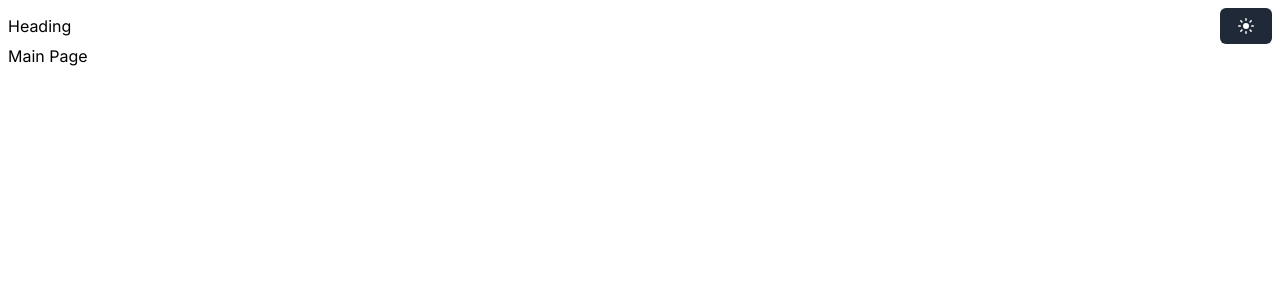
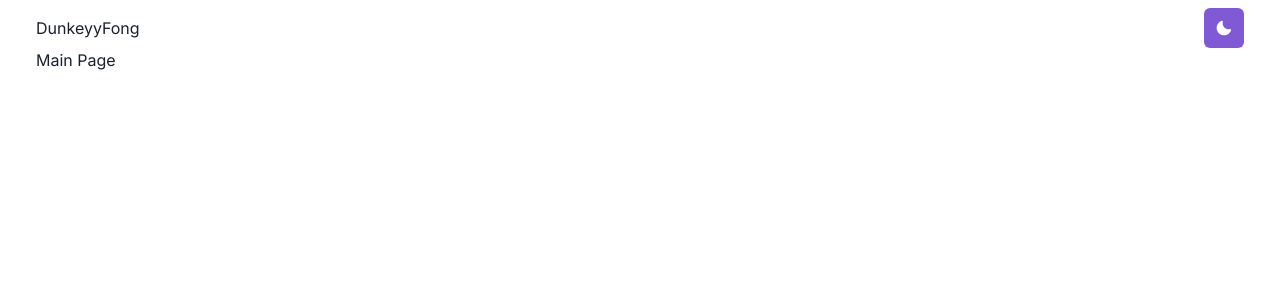
Before and after one commit to dunkeyyfong/dunkeyy-portfolio, a Next.js app: page / in a window 1280 px wide. Shown: the top 300 px of the page. Built offline with nearby package versions, Linux system fonts and the light colour scheme.

Commit message:
Delete yarn and replace pnpm, I hate yarn. And edit button toggle dark mode and animate for it

```diff
--- a/app/(main)/_components/heading.tsx
+++ b/app/(main)/_components/heading.tsx
@@ -4,8 +4,10 @@ import { ThemeSwitcher } from "@/components/theme-switcher";
 
 export const Heading = () => {
   return (
-    <div class="flex items-center justify-between">
-      Heading
+    <div className="flex items-center justify-between">
+      <div>
+        <h1>DunkeyyFong</h1>
+      </div>
       <ThemeSwitcher />
     </div>
   );
--- a/app/(main)/layout.tsx
+++ b/app/(main)/layout.tsx
@@ -1,5 +1,12 @@
+import { Heading } from "./_components/heading";
+
 const MainLayout = ({ children }: { children: React.ReactNode }) => {
-  return <div class="m-2 flex flex-col">{children}</div>;
+  return (
+    <div className="m-2 xl:min-w-[480px] xl:mx-9 mx-4">
+      <Heading />
+      {children}
+    </div>
+  );
 };
 
 export default MainLayout;
--- a/app/(main)/page.tsx
+++ b/app/(main)/page.tsx
@@ -1,12 +1,8 @@
+import { ThemeSwitcher } from "@/components/theme-switcher";
 import { Heading } from "./_components/heading";
 
 const MainPage = () => {
-  return (
-    <div>
-      <Heading />
-      Main Page
-    </div>
-  );
+  return <div>Main Page</div>;
 };
 
 export default MainPage;
--- a/app/layout.tsx
+++ b/app/layout.tsx
@@ -1,6 +1,9 @@
+import * as React from "react";
 import type { Metadata } from "next";
 import { Inter } from "next/font/google";
 import "./globals.css";
+
+import { ChakraProvider } from "@chakra-ui/react";
 import { ThemeProvider } from "@/components/provider/theme-provider";
 
 const inter = Inter({ subsets: ["latin"] });
@@ -18,9 +21,11 @@ export default function RootLayout({
   return (
     <html lang="en">
       <body className={inter.className}>
-        <ThemeProvider defaultTheme="system" enableSystem={true}>
-          {children}
-        </ThemeProvider>
+        <ChakraProvider>
+          <ThemeProvider defaultTheme="system" enableSystem={true}>
+            {children}
+          </ThemeProvider>
+        </ChakraProvider>
       </body>
     </html>
   );
--- a/components/theme-switcher.tsx
+++ b/components/theme-switcher.tsx
@@ -3,28 +3,31 @@
 import { useTheme } from "next-themes";
 import { useEffect, useState } from "react";
 
-import { MoonIcon, SunIcon } from "@heroicons/react/20/solid";
+import { AnimatePresence, motion } from "framer-motion";
+import { IconButton, useColorMode, useColorModeValue } from "@chakra-ui/react";
+import { SunIcon, MoonIcon } from "@chakra-ui/icons";
 
 export const ThemeSwitcher = () => {
-  const [mounted, setMounted] = useState(false);
-  const { theme, setTheme } = useTheme();
-
-  useEffect(() => {
-    setMounted(true);
-  }, []);
-
-  if (!mounted) return null;
+  const { toggleColorMode } = useColorMode();
 
   return (
-    <button
-      onClick={() => setTheme(theme === "light" ? "dark" : "light")}
-      className="px-4 py-2 bg-gray-800 text-white rounded-md"
-    >
-      {theme === "light" ? (
-        <MoonIcon className="w-5 h-5" />
-      ) : (
-        <SunIcon className="w-5 h-5" />
-      )}{" "}
-    </button>
+    <AnimatePresence mode="wait" initial={false}>
+      <motion.div
+        style={{ display: "inline-block" }}
+        key={useColorModeValue("light", "dark")}
+        initial={{ y: -20, opacity: 0 }}
+        animate={{ y: 0, opacity: 1 }}
+        exit={{ y: 20, opacity: 0 }}
+        transition={{ duration: 0.2 }}
+      >
+        <IconButton
+          aria-label="Toggle Dark Mode"
+          colorScheme={useColorModeValue("purple", "orange")}
+          icon={useColorModeValue(<MoonIcon />, <SunIcon />)}
+          onClick={toggleColorMode}
+          size="md"
+        ></IconButton>
+      </motion.div>
+    </AnimatePresence>
   );
 };
--- a/package.json
+++ b/package.json
@@ -9,8 +9,14 @@
     "lint": "next lint"
   },
   "dependencies": {
+    "@chakra-ui/icons": "^2.1.1",
+    "@chakra-ui/react": "^2.8.2",
+    "@emotion/react": "^11.13.0",
+    "@emotion/styled": "^11.13.0",
     "@heroicons/react": "^2.1.5",
     "@nextui-org/react": "^2.4.6",
+    "autoprefixer": "^10.4.19",
+    "framer-motion": "^11.3.19",
     "heroicons": "^2.1.5",
     "next": "14.2.5",
     "next-themes": "^0.3.0",
```
Also changed, not shown: 2 other files (tests, documents, lock files or other folders).
